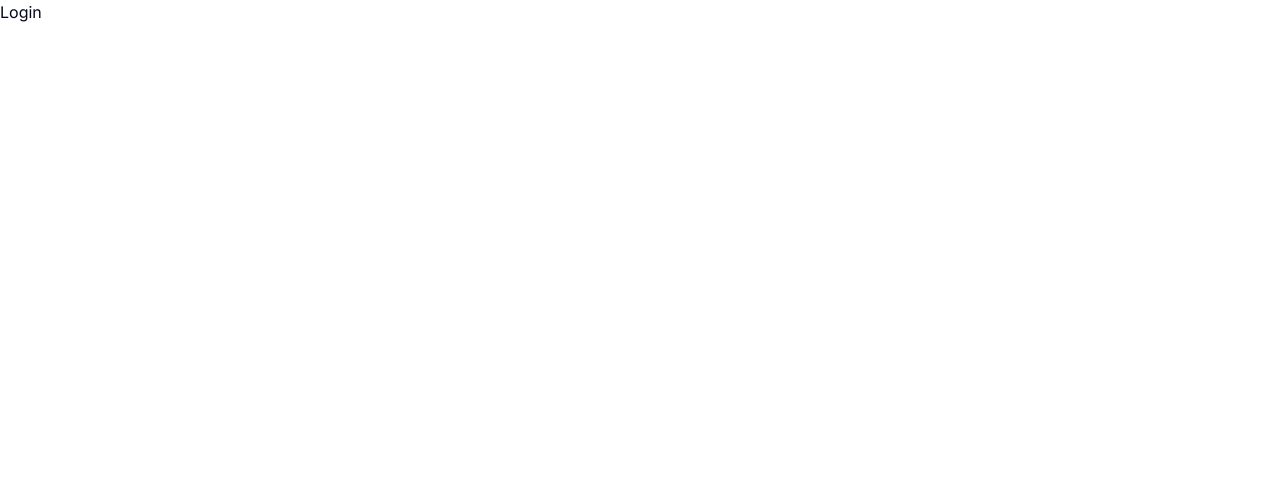
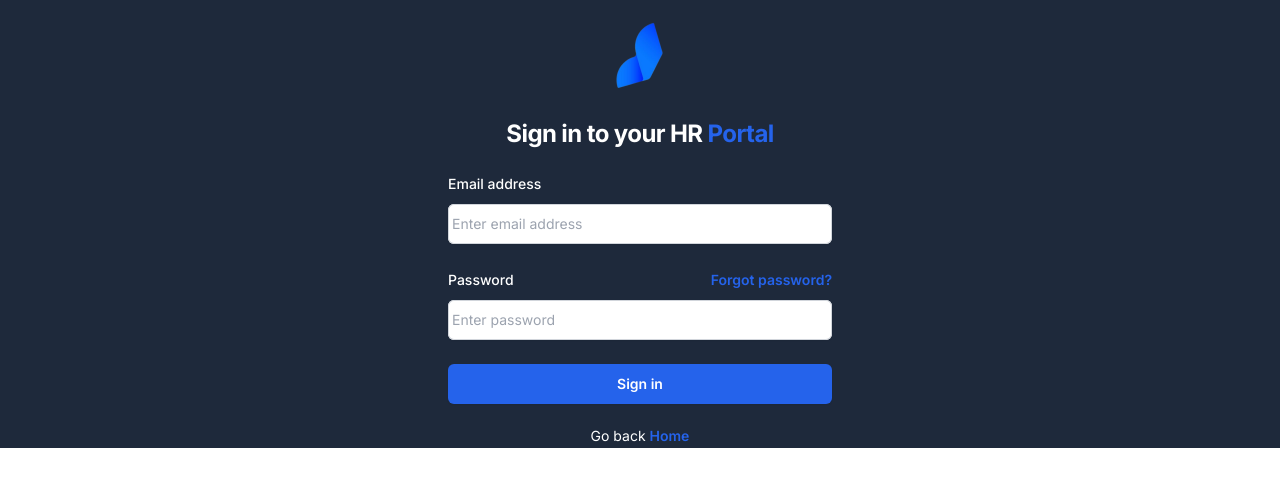
Before and after one commit to Sonnysam/mern-hr-management-system, a Next.js app in the folder frontend/: page /login in a window 1280 px wide. Shown: the top 486 px of the page. Built offline with nearby package versions, Linux system fonts and the light colour scheme.

Commit message:
frontend added

```diff
--- a/frontend/app/layout.tsx
+++ b/frontend/app/layout.tsx
@@ -5,8 +5,8 @@ import "./globals.css";
 const inter = Inter({ subsets: ["latin"] });
 
 export const metadata: Metadata = {
-  title: "Create Next App",
-  description: "Generated by create next app",
+  title: "HAP",
+  description: "HR Admin Portal",
 };
 
 export default function RootLayout({
--- a/frontend/app/login/page.tsx
+++ b/frontend/app/login/page.tsx
@@ -1,9 +1,113 @@
-import React from 'react'
+"use client";
+import React, { useState } from "react";
+import Image from "next/image";
+import Link from "next/link";
 
+const logo = require("../../public/logo.png");
 const Login = () => {
+    const [email, setEmail] = useState<string>("");
+    const [password, setPassword] = useState<any>("");
+
+    const handleSignin = (e: { preventDefault: () => void; }) => {
+        e.preventDefault();
+
+        if (!email || !password) {
+            return;
+        }
+    }
+
     return (
-        <div>Login</div>
-    )
-}
+        <div className="flex min-h-full bg-slate-800  flex-1 flex-col justify-center px-6 lg:px-8">
+            <div className="sm:mx-auto sm:w-full sm:max-w-sm">
+                <div className="my-2 flex justify-center">
+                    <Link href="/">
+                        <Image src={logo} alt="logo" width={100} height={100} />
+                    </Link>
+                </div>
+                <h2 className="text-center text-2xl font-bold leading-9 tracking-tight text-white">
+                    Sign in to your HR <span className='text-blue-600'>Portal</span>
+                </h2>
+            </div>
 
-export default Login
+            <div className="mt-5 sm:mx-auto sm:w-full sm:max-w-sm ">
+                <form className="space-y-6" action="#" method="POST">
+                    <div>
+                        <label
+                            htmlFor="email"
+                            className="block text-sm font-medium leading-6 text-white"
+                        >
+                            Email address
+                        </label>
+                        <div className="mt-2">
+                            <input
+                                id="email"
+                                name="email"
+                                placeholder="Enter email address"
+                                type="email"
+                                value={email}
+                                onChange={(e) => setEmail(e.target.value)}
+                                autoComplete="email"
+                                required
+                                className="block w-full rounded-md border-0 py-2 px-1 text-gray-900 shadow-sm ring-1 ring-inset ring-gray-300 placeholder:text-gray-400 focus:ring-2 focus:ring-inset focus:ring-blue-600 sm:text-sm sm:leading-6"
+                            />
+                        </div>
+                    </div>
+
+                    <div>
+                        <div className="flex items-center justify-between">
+                            <label
+                                htmlFor="password"
+                                className="block text-sm font-medium leading-6 text-white"
+                            >
+                                Password
+                            </label>
+                            <div className="text-sm">
+                                <a
+                                    href="#"
+                                    className="font-semibold text-blue-600 hover:text-blue-500"
+                                >
+                                    Forgot password?
+                                </a>
+                            </div>
+                        </div>
+                        <div className="mt-2">
+                            <input
+                                id="password"
+                                name="password"
+                                type="password"
+                                placeholder="Enter password"
+                                value={password}
+                                onChange={(e) => setPassword(e.target.value)}
+                                autoComplete="current-password"
+                                required
+                                className="block w-full rounded-md border-0 py-2 px-1 text-gray-900 shadow-sm ring-1 ring-inset ring-gray-300 placeholder:text-gray-400 focus:ring-2 focus:ring-inset focus:ring-blue-600 sm:text-sm sm:leading-6"
+                            />
+                        </div>
+                    </div>
+
+                    <div>
+                        <button
+                            onClick={handleSignin}
+                            type="submit"
+                            className="flex w-full justify-center rounded-md bg-blue-600 px-3 py-2 text-sm font-semibold leading-6 text-white shadow-sm hover:bg-blue-500 focus-visible:outline focus-visible:outline-2 focus-visible:outline-offset-2 focus-visible:outline-blue-600"
+                        >
+                            Sign in
+                        </button>
+                    </div>
+                </form>
+
+                <p className="mt-5 text-center text-sm text-white">
+                    Go back{" "}
+                    <a
+                        href="/"
+                        className="font-semibold leading-6 text-blue-600 hover:text-blue-500"
+                    >
+                        Home
+                    </a>
+                </p>
+            </div>
+        </div>
+    );
+};
+
+export default Login;
--- a/frontend/app/page.tsx
+++ b/frontend/app/page.tsx
@@ -3,8 +3,7 @@ import Welcome from "@/components/welcome";
 
 export default function Home() {
   return (
-    <main className="first-letter:">
-      <Nav />
+    <main className="bg-slate-800">
       <Welcome />
     </main>
   );
--- a/frontend/components/nav.tsx
+++ b/frontend/components/nav.tsx
@@ -5,7 +5,7 @@ import Link from "next/link";
 const logo = require("../public/logo.png");
 const Nav = () => {
     return (
-        <div className="relative font-mono ">
+        <div className="relative font-mono">
             <nav className="flex justify-between items-center w-full px-4 sm:px-8">
                 <Link href="/">
                     <Image src={logo} alt="logo" width={100} height={100} />
--- a/frontend/components/welcome.tsx
+++ b/frontend/components/welcome.tsx
@@ -3,13 +3,18 @@ import React from 'react'
 const Welcome = () => {
     return (
         <div
-            className='flex items-center justify-center flex-col font-mono  text-black relative h-screen sm:h-96'
+            className='flex items-center justify-center flex-col font-mono  text-white relative min-h-screen sm:h-96'
         >
-            <h1 className='text-5xl font-semibold text-center'>Welcome to HR Admin Portal</h1>
+            <h1 className='text-6xl font-semibold text-center'>Welcome to HR Admin <span className='text-blue-600'>Portal</span></h1>
             <p
-                className='text-center mt-7 text-lg px-5 sm:px-0'
+                className='text-center text-xl my-4 px-5 sm:px-0'
             >
-                <a href="/about" className='bg-blue-500 text-white py-3 px-4 rounded-md hover:text-white'>Learn More</a> {" "} <a href="/login" className='bg-black text-white py-3 px-4 rounded-md hover:text-white'>Get Started</a>
+                HR Admin Portal is a platform that helps you manage your employees, payroll, and more. <br />It is easy to use and helps you manage your business efficiently.
+            </p>
+            <p
+                className='text-center mt-3 text-lg px-5 sm:px-0'
+            >
+                <a href="/about" className='bg-white text-black py-3 px-4 rounded-md hover:text-black'>Learn More</a> {" "} <a href="/login" className='bg-black text-white py-3 px-4 rounded-md hover:text-white'>Get Started</a>
             </p>
         </div>
     )
```
Also changed, not shown: frontend/app/globals.css (line endings or trailing spaces).
